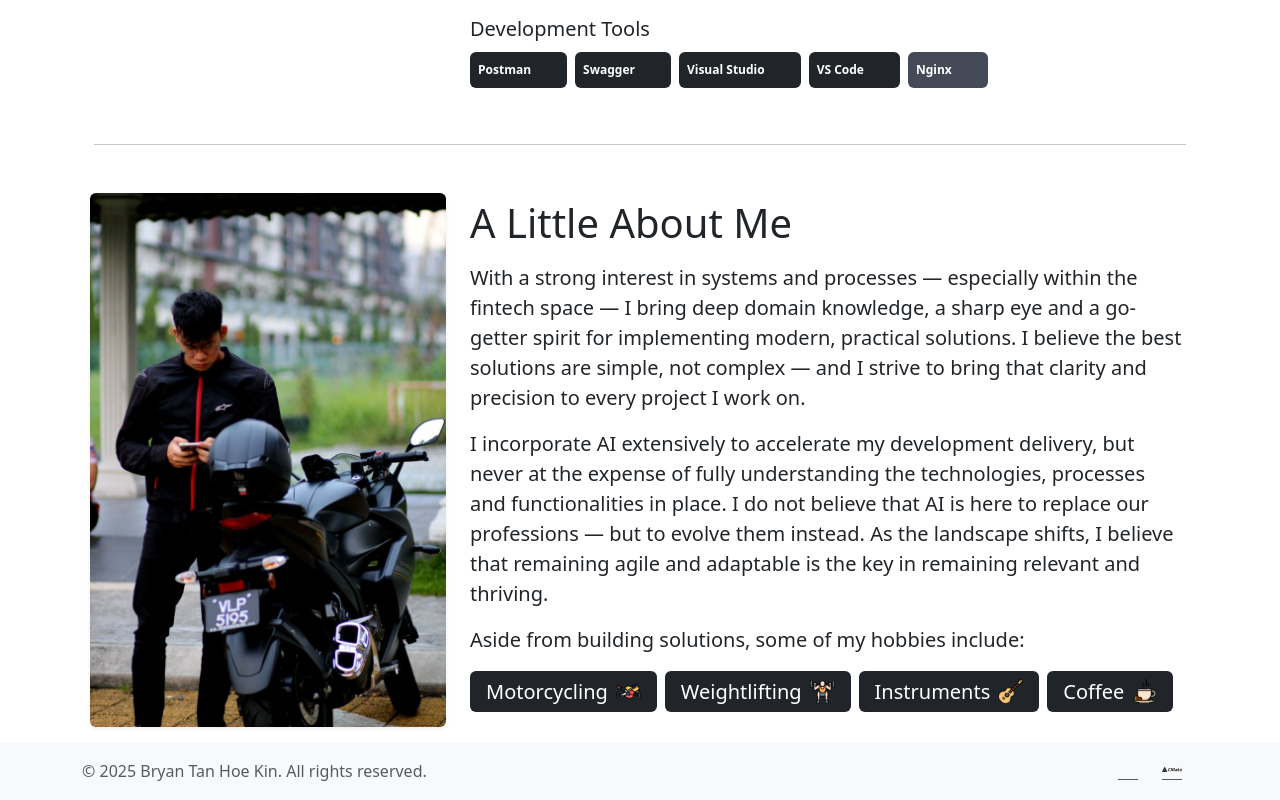
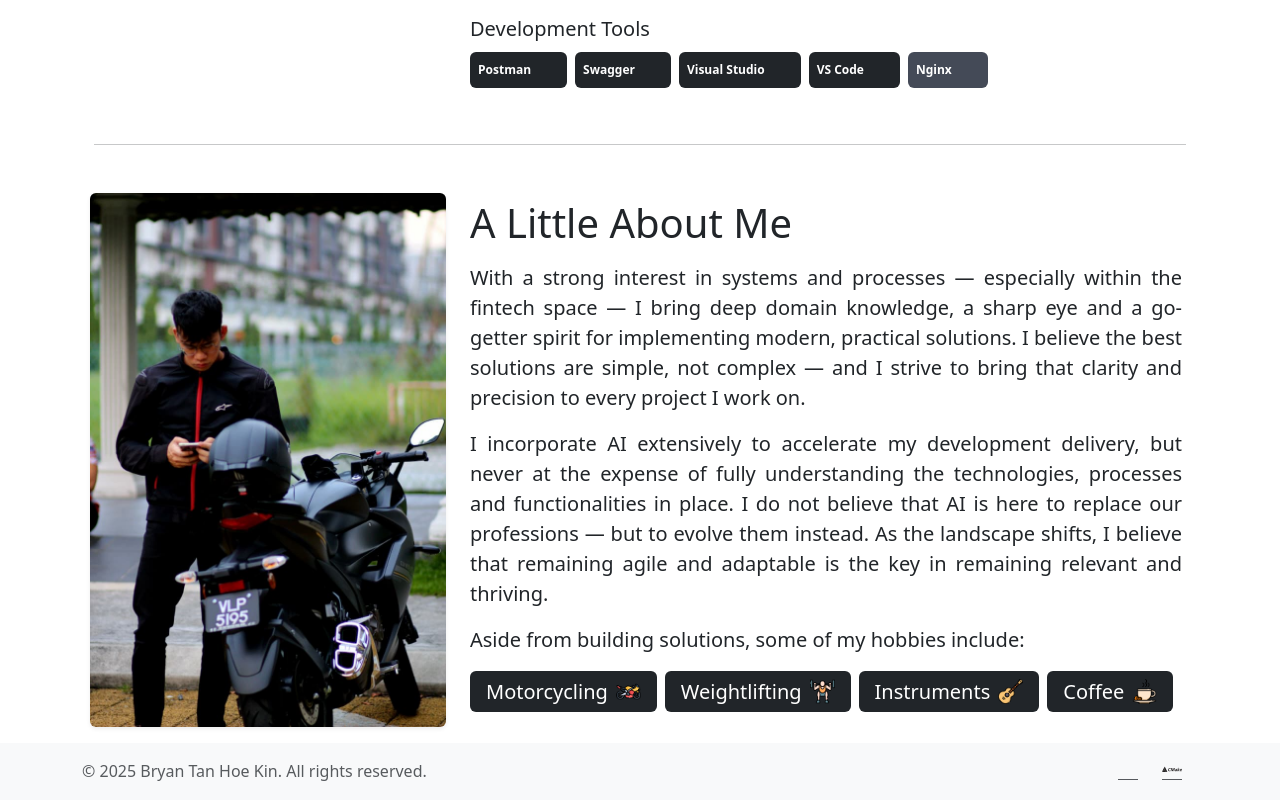
Before and after one commit to bthk2151/portfolio-website, a React (Vite) app: page / in a window 1280 px wide. Shown: the part 1159-1959 px from the top of the page. Built offline with nearby package versions, Linux system fonts and the light colour scheme.

Commit message:
Justify text in About.jsx page

```diff
--- a/src/index.css
+++ b/src/index.css
@@ -16,6 +16,10 @@
 .regular-text {
     font-size: 1rem;
     font-weight: 300;
+}
+
+.text-justify {
+    text-align: justify;
 }
 
 .footer-text {
--- a/src/pages/About.jsx
+++ b/src/pages/About.jsx
@@ -106,9 +106,9 @@ export default function About() {
         </div>
         <div className="col-12 col-md-8 px-3 text-center text-md-start">
           <h1 className="display-6 mb-3">A Little About Me</h1>
-          <p className="regular-text">With a strong interest in systems and processes — especially within the fintech space — I bring deep domain knowledge, a sharp eye and a go-getter spirit for implementing modern, practical solutions. I believe the best solutions are simple, not complex — and I strive to bring that clarity and precision to every project I work on.</p>
-          <p className="regular-text">I incorporate AI extensively to accelerate my development delivery, but never at the expense of fully understanding the technologies, processes and functionalities in place. I do not believe that AI is here to replace our professions — but to evolve them instead. As the landscape shifts, I believe that remaining agile and adaptable is the key in remaining relevant and thriving.</p>
-          <p className="regular-text">Aside from building solutions, some of my hobbies include:</p>
+          <p className="regular-text text-justify">With a strong interest in systems and processes — especially within the fintech space — I bring deep domain knowledge, a sharp eye and a go-getter spirit for implementing modern, practical solutions. I believe the best solutions are simple, not complex — and I strive to bring that clarity and precision to every project I work on.</p>
+          <p className="regular-text text-justify">I incorporate AI extensively to accelerate my development delivery, but never at the expense of fully understanding the technologies, processes and functionalities in place. I do not believe that AI is here to replace our professions — but to evolve them instead. As the landscape shifts, I believe that remaining agile and adaptable is the key in remaining relevant and thriving.</p>
+          <p className="regular-text text-justify">Aside from building solutions, some of my hobbies include:</p>
           <div className="d-flex flex-wrap justify-content-center justify-content-md-start">
             <HobbyBadge text="Motorcycling" imgSrc={imgMotorbike} />
             <HobbyBadge text="Weightlifting" imgSrc={imgWeightlifting} />
```
